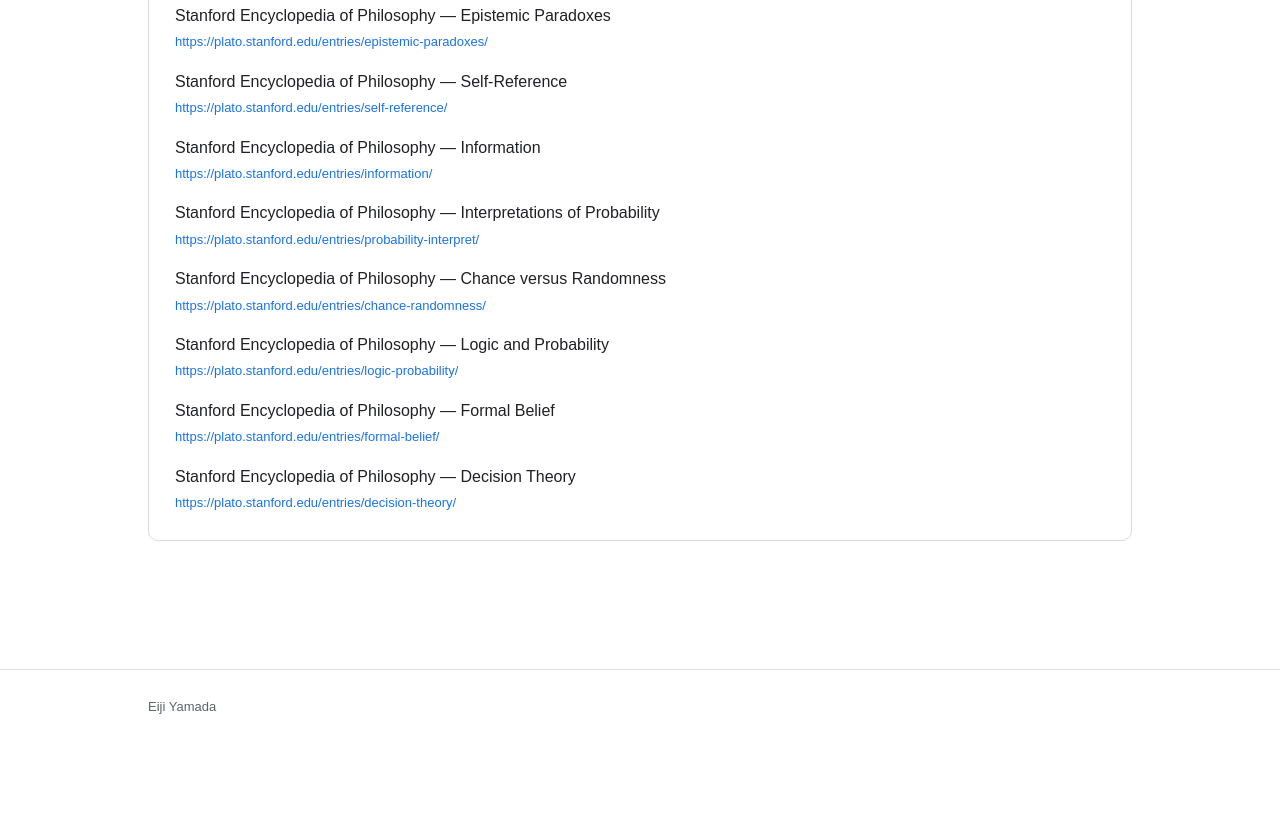
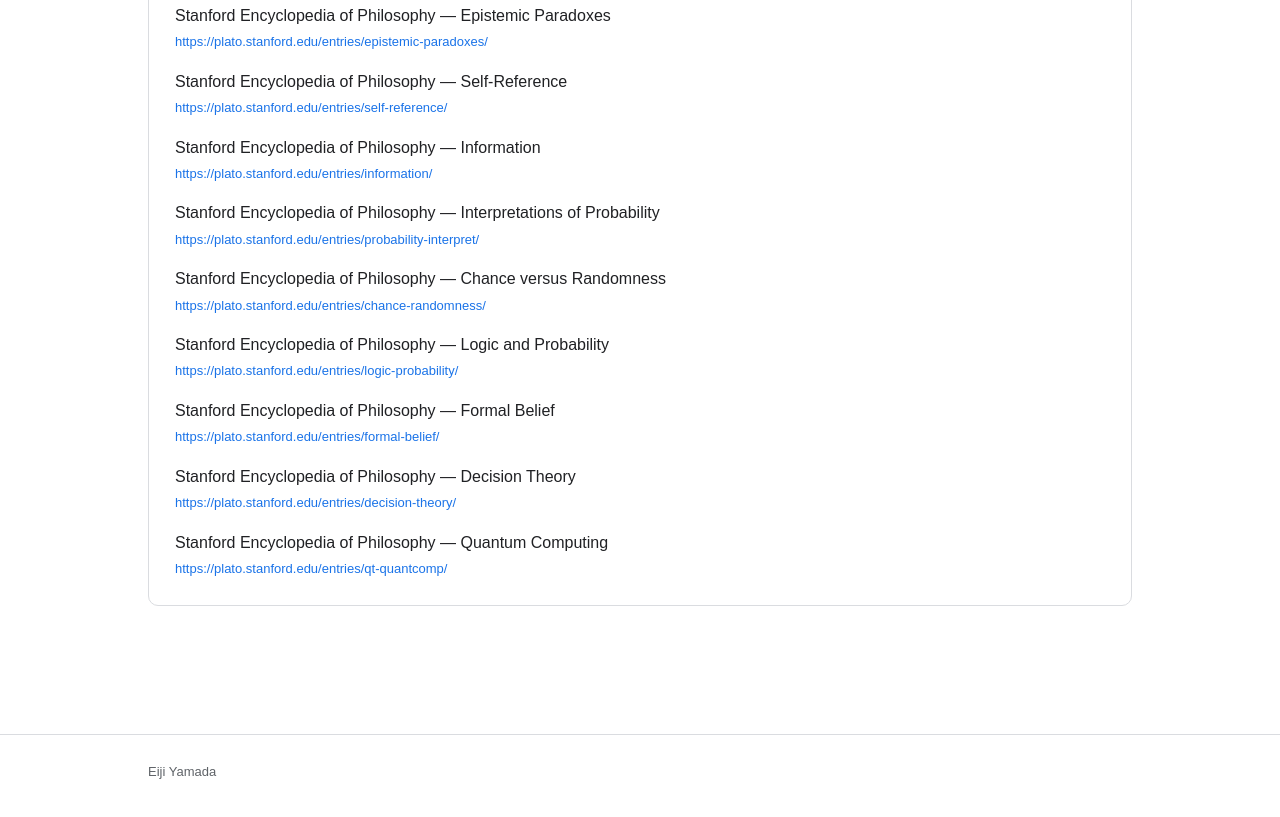
Before and after one commit to eiyamada/eiyamada.github.io, a plain HTML site: page index.html in a window 1280 px wide. Shown: the part 4238-5055 px from the top of the page. Before the commit the page ends 4989 px from the top, so only its background shows below. Drawn offline with Linux system fonts and the light colour scheme.

Commit message:
Add SEP Quantum Computing to interesting topics in both languages

```diff
--- a/index.html
+++ b/index.html
@@ -311,6 +311,10 @@
             <span class="resource-name">Stanford Encyclopedia of Philosophy — Decision Theory</span>
             <a class="resource-url" href="https://plato.stanford.edu/entries/decision-theory/" target="_blank" rel="noopener">https://plato.stanford.edu/entries/decision-theory/</a>
           </li>
+          <li>
+            <span class="resource-name">Stanford Encyclopedia of Philosophy — Quantum Computing</span>
+            <a class="resource-url" href="https://plato.stanford.edu/entries/qt-quantcomp/" target="_blank" rel="noopener">https://plato.stanford.edu/entries/qt-quantcomp/</a>
+          </li>
         </ul>
       </div>
     </section>
```
Also changed, not shown: ja/index.html (+4 -0 lines).
